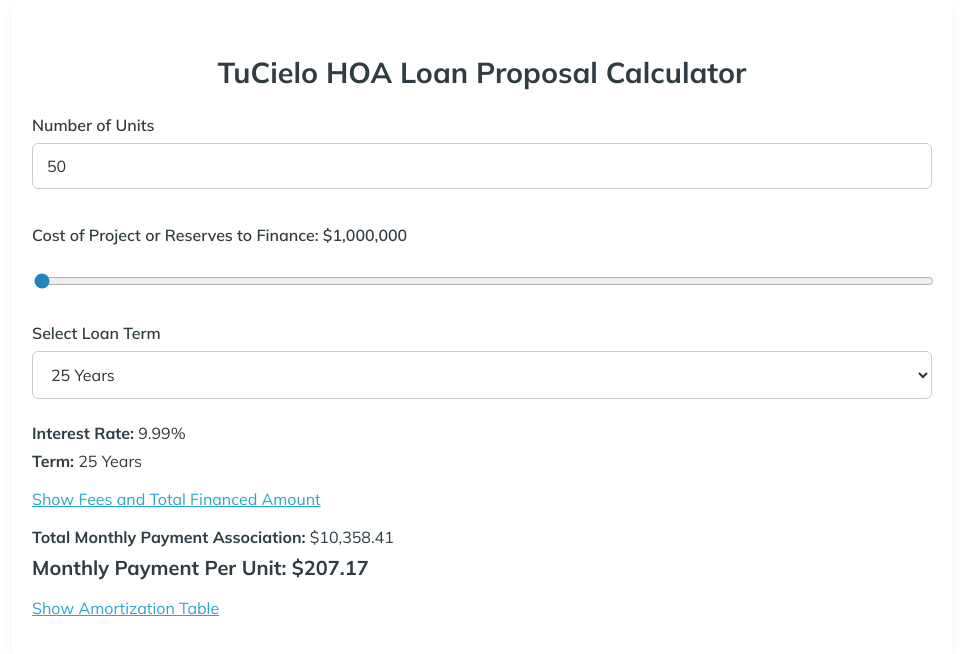
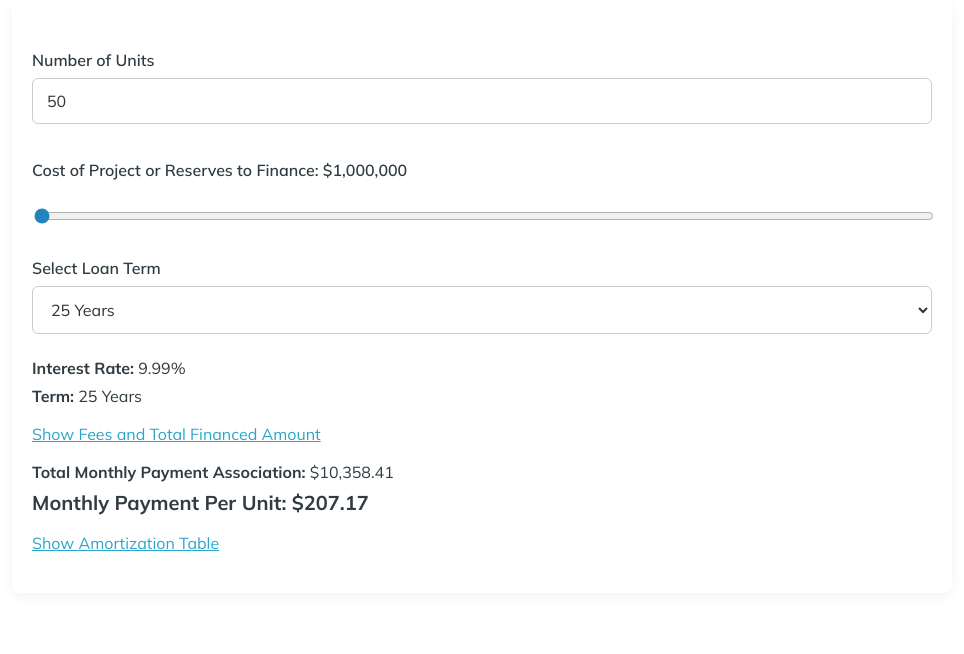
Before and after one commit to MetaCapFin/tu-cielo-site, a React (Create React App) app: page /loan-calculator in a window 1280 px wide. Shown: the top 654 px of the page, without its empty margins (158-1122 px from the left). Built offline with nearby package versions, Linux system fonts and the light colour scheme.

Commit message:
Update LoanCalculator.jsx

```diff
--- a/src/components/LoanCalculator.jsx
+++ b/src/components/LoanCalculator.jsx
@@ -62,7 +62,6 @@ export default function TuCieloCalculator() {
     </Helmet>
 
     <div className="loan-calculator">
-      <h2>TuCielo HOA Loan Proposal Calculator</h2>
 
       <label>Number of Units</label>
       <input
```
